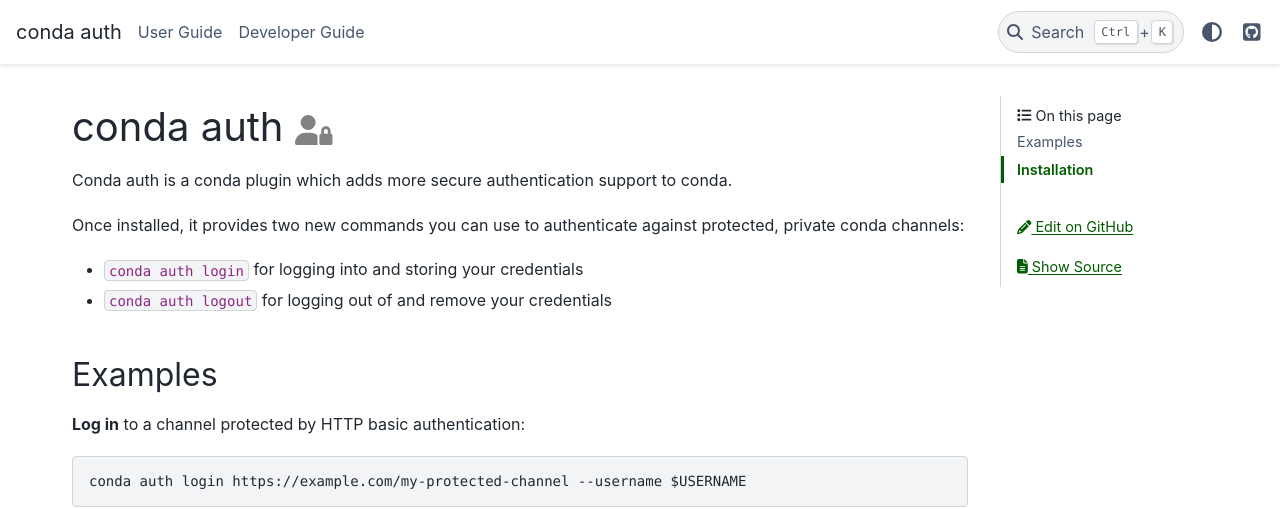
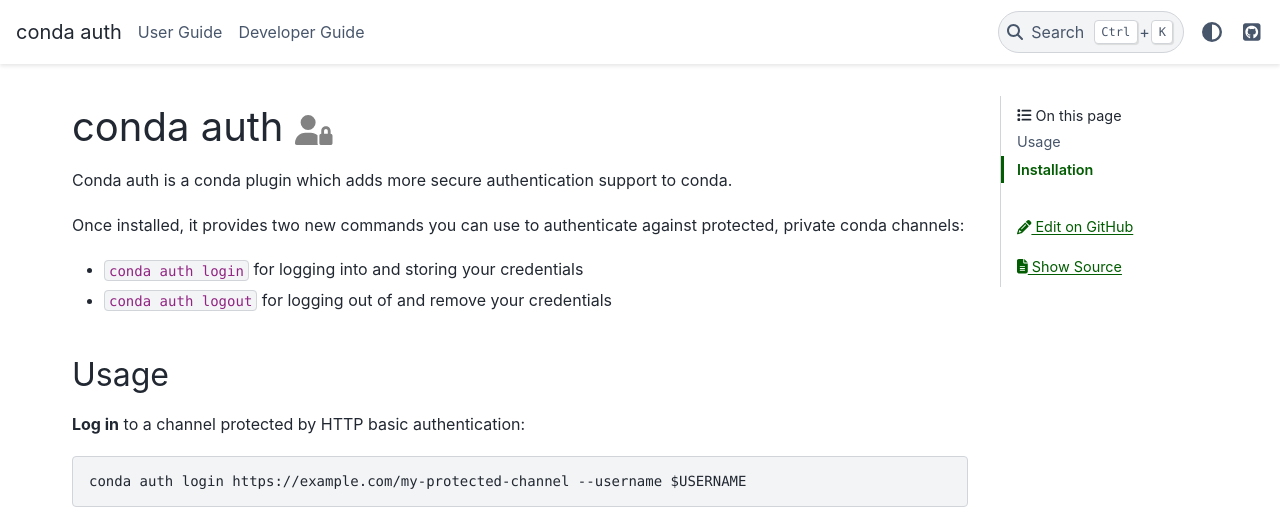
Before and after one commit to conda-incubator/conda-auth, a Sphinx documentation site: the page built from docs/index.md, in a window 1280 px wide and 1308 px high. Shown: the top 509 px of the window. Built offline with Sphinx 7.4.7 and the PyData theme 0.15.4, drawn with Linux system fonts in a browser that asks for light colours.

Commit message:
Update index.md
Changing examples to usage

```diff
--- a/docs/index.md
+++ b/docs/index.md
@@ -17,7 +17,7 @@
 - `conda auth login` for logging into and storing your credentials
 - `conda auth logout` for logging out of and remove your credentials
 
-## Examples
+## Usage
 
 **Log in** to a channel protected by HTTP basic authentication:
 
```
